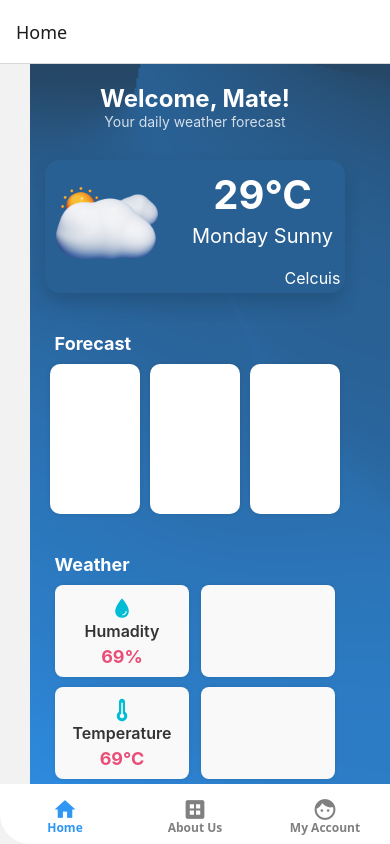
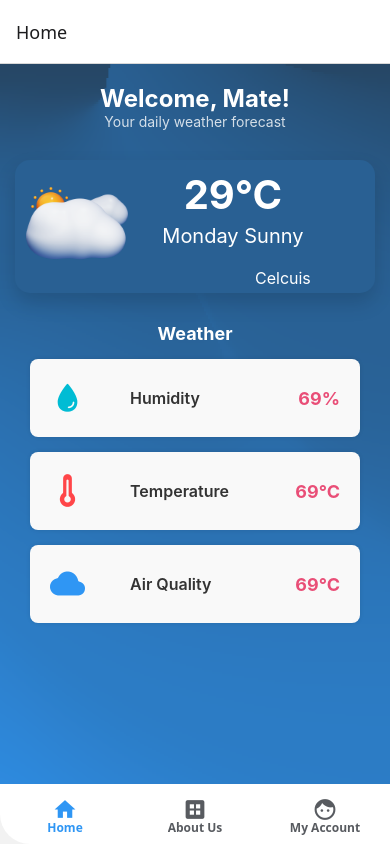
Before and after one commit to Ilustrisimo03/APPSDEVSS, a React Native app: screen /Home in a window 390 px wide. Built offline with nearby package versions, Linux system fonts and the light colour scheme.

Commit message:
updated home

```diff
--- a/App.js
+++ b/App.js
@@ -42,15 +42,17 @@ const TabNavigator = () => {
           fontWeight: 'bold', // Make tab label text bold
           tintColor: '#000', // White color for text
 
+
         },
         tabBarIconStyle: {
           width: 30, // Set fixed width for the icons
           height: 30, // Set fixed height for the icons
           tintColor: '#000', // White color for icons
           top:5,
+
         },
         tabBarActiveTintColor: '#2F96F4', // Active tab icon and label color
-        tabBarInactiveTintColor: 'gray', // Inactive tab icon and label color
+        tabBarInactiveTintColor: '#585B60', // Inactive tab icon and label color
 
         tabBarShowLabel: true, // Show the label under the icons
 
--- a/HomeScreen.js
+++ b/HomeScreen.js
@@ -35,27 +35,6 @@ const HomeScreen = ({ navigation }) => {
           </View>
         </View>
 
-              {/* Forecast Section */}
-              <View style={styles.forecastSection}>
-                <Text style={styles.sectionTitle}>Forecast</Text>
-                <View style={styles.forecastRow}>
-                  <View style={styles.forecastCard}>
-
-                    <Text style={styles.forecastText}></Text>
-                    <Text style={styles.forecastTemp}></Text>
-                  </View>
-                  <View style={styles.forecastCard}>
-
-                    <Text style={styles.forecastText}></Text>
-                    <Text style={styles.forecastTemp}></Text>
-                  </View>
-                  <View style={styles.forecastCard}>
-
-                    <Text style={styles.forecastText}></Text>
-                    <Text style={styles.forecastTemp}></Text>
-                  </View>
-                </View>
-              </View>
 
 
              {/* Weather Section */}
@@ -64,24 +43,34 @@ const HomeScreen = ({ navigation }) => {
                 <View style={styles.itemRow}>
                   <View style={styles.Weather_box}>
                     <Icon name="water" size={24} color="#00bcd4" style={styles.Icon} />
-                      <Text style={styles.dayLabel}>Humadity</Text>
+                    <Text style={styles.dayLabel}>Humidity</Text>
+                    <View style={styles.verticalLine}>
+                      </View>
                     <Text style={styles.temperature}>69%</Text>
                   </View>
+
                   <View style={styles.Weather_box}>
-                      <Text style={styles.dayLabel}></Text>
-                      <Text style={styles.temperature}></Text>
+                    <Icon name="thermometer" size={24} color="#FF4649" style={styles.Icon} />
+                    <Text style={styles.dayLabel}>Temperature</Text>
+                    <View style={styles.verticalLine}>
+
                     </View>
-                    <View style={styles.Weather_box}>
-                    <Icon name="thermometer" size={24} color="#00bcd4" style={styles.Icon} />
-                      <Text style={styles.dayLabel}>Temperature</Text>
                     <Text style={styles.temperature}>69°C</Text>
                   </View>
+
                   <View style={styles.Weather_box}>
-                      <Text style={styles.dayLabel}></Text>
-                      <Text style={styles.temperature}></Text>
+                    <Icon name="cloud" size={24} color="#2F96F4" style={styles.Icon} />
+                    <Text style={styles.dayLabel}>Air Quality</Text>
+                    <View style={styles.verticalLine}>
                       </View>
+                    <Text style={styles.temperature}>69°C</Text>
                   </View>
+
                 </View>
+
+              </View>
+
+
 
 
       </ScrollView>
@@ -95,7 +84,7 @@ const HomeScreen = ({ navigation }) => {
 const styles = StyleSheet.create({
   container: {
     flex: 1,
-    margin: 'auto',
+
   },
   header: {
     alignItems: 'center',
@@ -160,52 +149,12 @@ const styles = StyleSheet.create({
     marginTop: 10,
     marginLeft: 100,
   },
-  forecastSection: {
-    marginBottom: 30,
-  },
 
-
-  //FORECAST SECTION
-  sectionTitle: {
-    fontSize: 18,
-    fontWeight: 'bold',
-    color: '#fff',
-    padding:10,
-
-  },
-  forecastRow: {
-    flexDirection: 'row',
-    justifyContent: 'space-between',
-  },
-
-  forecastCard: {
-    height: 150,
-    alignItems: 'center',
-    backgroundColor: '#fff',
-    padding: 10,
-    borderRadius: 10,
+ // Flexbox container for the weather section
+weatherContainer: {
+  paddingHorizontal: 15,
+  marginBottom: 10,
   flex: 1,
-    marginHorizontal: 5,
-    elevation: 4,
-    shadowColor: '#000',
-    shadowOpacity: 0.1,
-    shadowRadius: 4,
-  },
-  forecastText: {
-    fontSize: 14,
-    fontWeight: 'bold',
-    color: '#333',
-  },
-  forecastTemp: {
-    fontSize: 16,
-    color: '#333',
-  },
-
-
-  // Container for the entire weather section
-  weatherContainer: {
-    padding: 10,
-    marginBottom: 10,
 },
 
 // Heading for the weather section
@@ -213,28 +162,34 @@ const styles = StyleSheet.create({
   fontSize: 18,
   fontWeight: 'bold',
   color: '#fff',
+  textAlign: 'center',
   marginBottom: 10,
 },
 
-  // Flexbox container for the weather items in rows
+// Flexbox container for the weather items in a row
 itemRow: {
-    flexDirection: 'row',
-    flexWrap: 'wrap',
-    justifyContent: 'space-between',
+  flexDirection: 'column',  // Layout items in a row
+  justifyContent: 'space-between', // Distribute items with space between them
+  alignItems: 'center', // Center align vertically
+  flexWrap: 'wrap',  // Allow items to wrap if necessary
 },
 
-  // Box for individual day weather information
+// Box for individual weather information
 Weather_box: {
-    width: '48%',
+  flexDirection: 'row',  // Layout items horizontally in a row
+  width: '100%',  // Adjust width to allow items to fit side by side
+  height: '80',
   backgroundColor: '#f9f9f9',
-    padding: 10,
+  padding: 20,
   borderRadius: 8,
-    alignItems: 'center',
+  alignItems: 'center',  // Center items vertically
   marginBottom: 10,
   elevation: 4,
   shadowColor: '#000',
   shadowOpacity: 0.1,
   shadowRadius: 4,
+  marginHorizontal: 0,
+  marginVertical: 5,
 },
 
 // Day label text styling
@@ -242,6 +197,15 @@ const styles = StyleSheet.create({
   fontSize: 16,
   fontWeight: '600',
   color: '#333',
+
+  textAlign: 'center',
+  marginLeft: 10,  // Add some space between icon and label
+},
+
+// Icon styling
+Icon: {
+  fontSize: 35,
+  marginRight: 35,  // Space between icon and label
 },
 
 // Temperature text styling
@@ -249,8 +213,10 @@ const styles = StyleSheet.create({
   fontSize: 18,
   fontWeight: 'bold',
   color: '#e94e77',
-    marginTop: 5,
+  textAlign: 'right',  // Align temperature to the right
+  flex: 1,  // Allow the temperature text to take up the remaining space
 },
+
 
 });
 
--- a/package.json
+++ b/package.json
@@ -1,5 +1,5 @@
 {
-  "name": "donewithit",
+  "name": "appsdevhcifinals",
   "version": "1.0.0",
   "main": "expo/AppEntry.js",
   "scripts": {
```
Also changed, not shown: 1 other file (tests, documents, lock files or other folders). Lines whose indentation alone changed are shown as unchanged.
